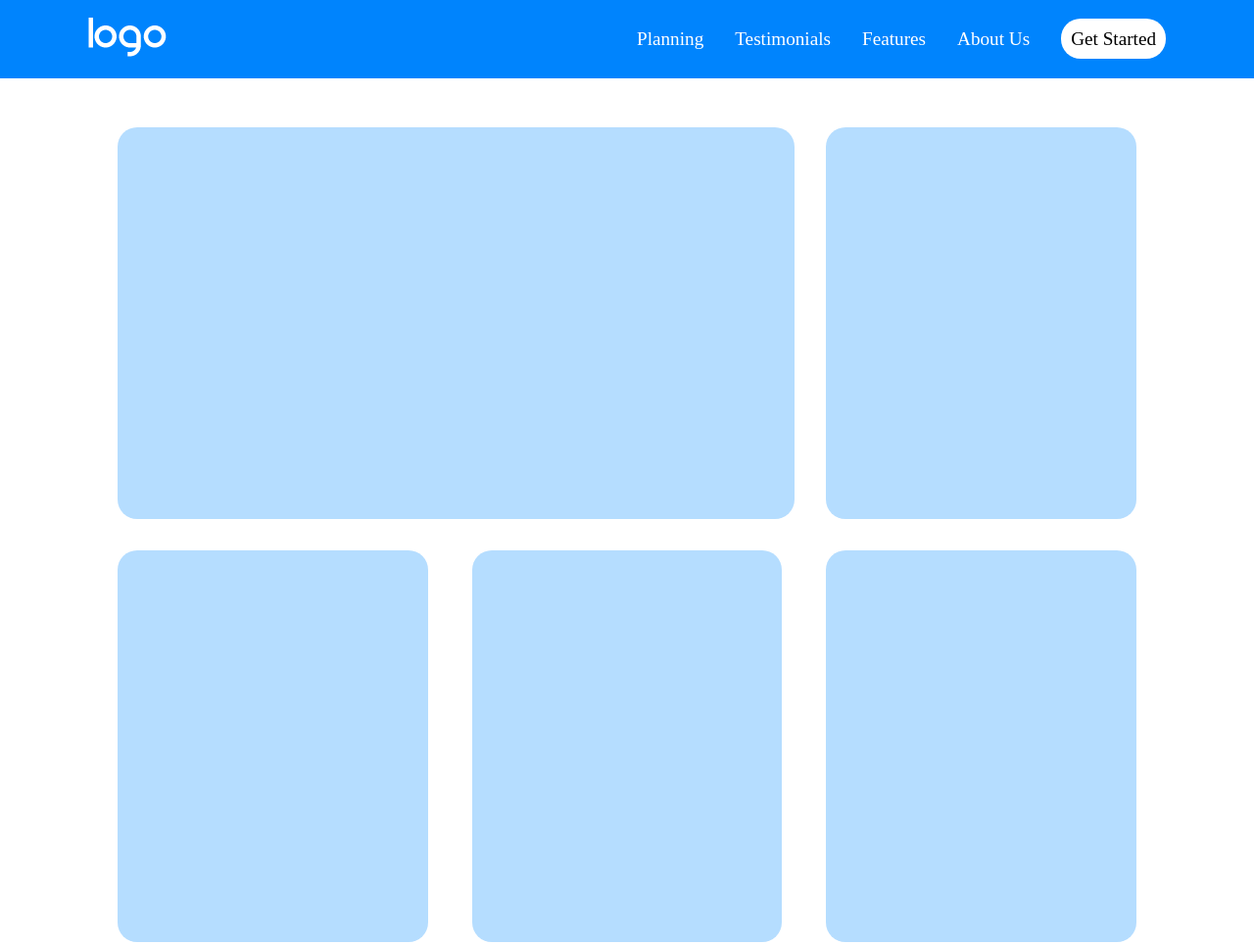
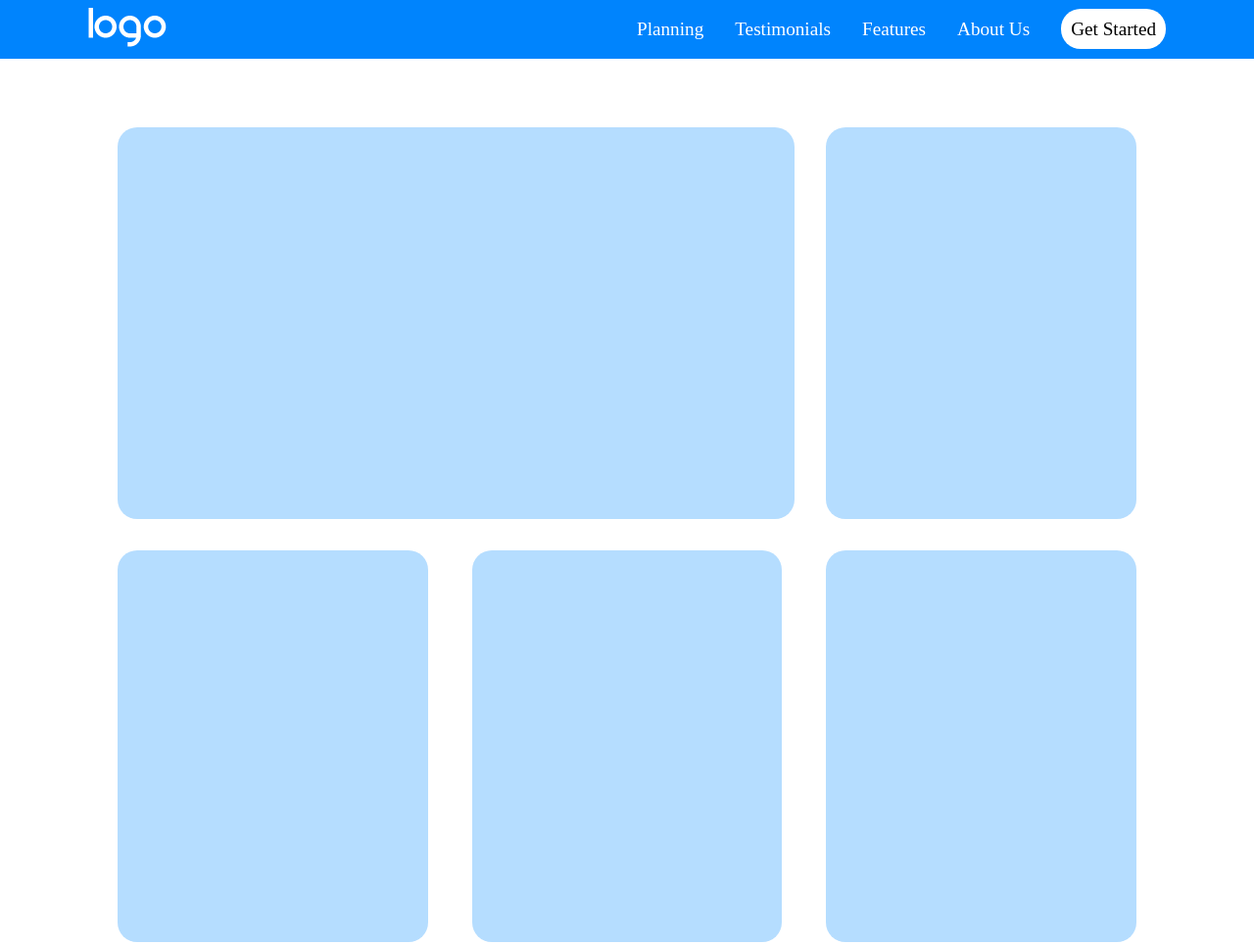
Before and after one commit to AleDiBernardo/htmlcss-responsive-layout, a plain HTML site: page index.html in a window 1280 px wide. Shown: the top 965 px of the page at 98% size. Drawn offline with Linux system fonts and the light colour scheme.

Commit message:
feat: project layout completed

```diff
--- a/css/style.css
+++ b/css/style.css
@@ -44,7 +44,7 @@ img {
 }
 
 .header .container {
-    height: 80px;
+    height: 60px;
     padding: 0 20px;
 }
 
--- a/index.html
+++ b/index.html
@@ -24,7 +24,10 @@
 
             <!-- Header Logo -->
             <div class="header-logo">
-                <img src="img/logo.png" alt="logo">
+                <a href="#">
+                    <img src="img/logo.png" alt="logo">
+
+                </a>
             </div>
             <!-- /Header Logo -->
 
@@ -129,7 +132,9 @@
         <section class="get-started">
             <div class="container">
                 <div class="flex columns p-50">
-                    Lorem ipsum dolor sit amet consectetur, adipisicing elit. Rem fugiat distinctio nihil exercitationem dolorum quod, adipisci omnis ipsum deleniti quas delectus sint facilis aliquam nulla ducimus repellat error enim dignissimos!
+                    Lorem ipsum dolor sit amet consectetur, adipisicing elit. Rem fugiat distinctio nihil exercitationem
+                    dolorum quod, adipisci omnis ipsum deleniti quas delectus sint facilis aliquam nulla ducimus
+                    repellat error enim dignissimos!
                 </div>
             </div>
         </section>
@@ -142,7 +147,9 @@
     <footer>
         <div class="container">
             <div class="flex columns p-50">
-                Lorem ipsum dolor sit, amet consectetur adipisicing elit. Nam quis consequatur quidem aliquam pariatur blanditiis voluptate tempora maxime doloribus deleniti! Eum sed corporis quasi esse iste nesciunt, eveniet eaque incidunt.
+                Lorem ipsum dolor sit, amet consectetur adipisicing elit. Nam quis consequatur quidem aliquam pariatur
+                blanditiis voluptate tempora maxime doloribus deleniti! Eum sed corporis quasi esse iste nesciunt,
+                eveniet eaque incidunt.
             </div>
         </div>
     </footer>
```
